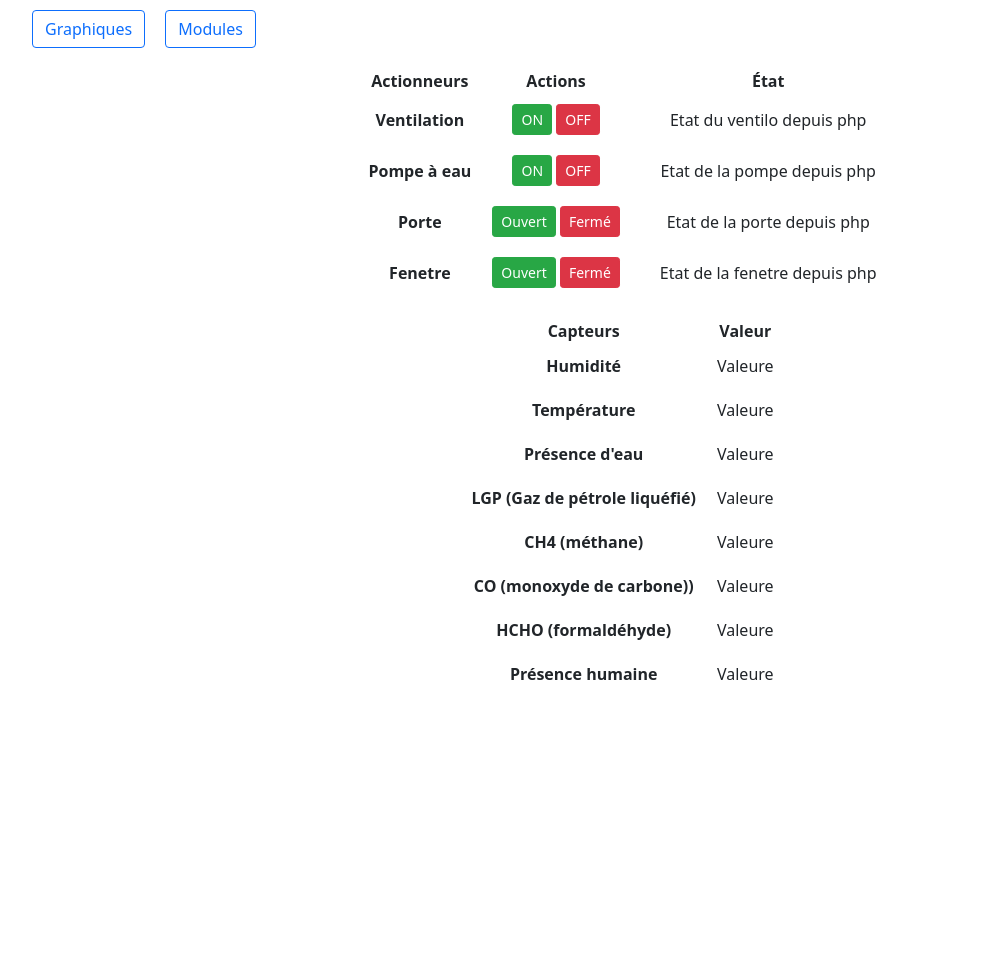
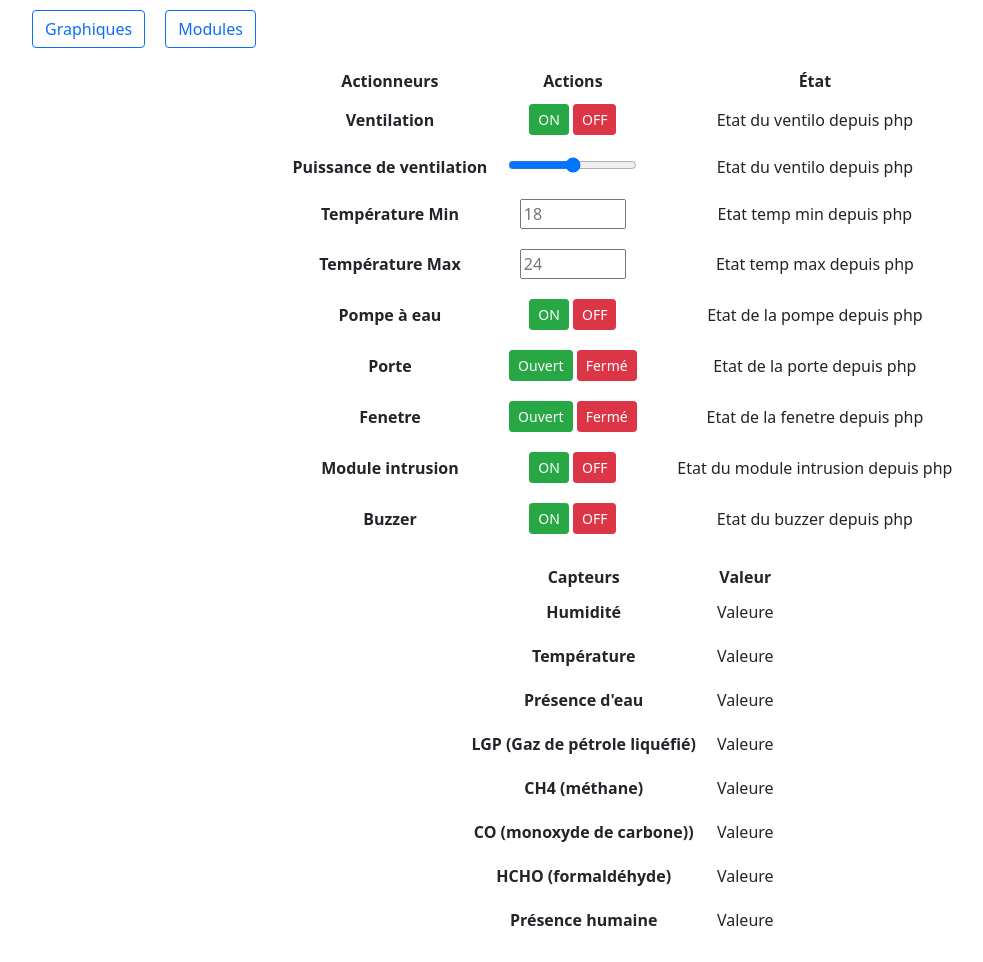
Before and after one commit to LaTortueVerte/Microb-IOT, a PHP site: page /main_page.php in a window 1280 px wide. Shown: the part 90-1052 px from the top of the page, without its empty margins (8-991 px from the left). Before the commit the page ends 770 px from the top, so only its background shows below. Run offline with PHP 8.4, Linux system fonts and the light colour scheme.

Commit message:
Ajout fonctionnalités du ventilateur

```diff
--- a/Web_interface/main_page.php
+++ b/Web_interface/main_page.php
@@ -40,6 +40,27 @@
                 <td>Etat du ventilo depuis php</td>
             </tr>
             <tr>
+                <th scope="row">Puissance de ventilation</th>
+                <td>
+                    <input type="range" id="ventilation" name="ventilation" min="0" max="100">
+                </td>
+                <td>Etat du ventilo depuis php</td>
+            </tr>
+            <tr>
+                <th scope="row">Température Min</th>
+                <td>
+                <input type="number" id="TempMin" name="TempMin" placeholder="18" step ="0.5" min="0" max="50">
+                </td>
+                <td>Etat temp min depuis php</td>
+            </tr>
+            <tr>
+                <th scope="row">Température Max</th>
+                <td>
+                <input type="number" id="TempMax" name="TempMax" placeholder="24" step ="0.5" min="0" max="50">
+                </td>
+                <td>Etat temp max depuis php</td>
+            </tr>
+            <tr>
                 <th scope="row">Pompe à eau</th>
                 <td>
                     <button type="button" class="btn btn-success btn-sm">ON</button>
@@ -62,6 +83,22 @@
                     <button type="button" class="btn btn-danger btn-sm">Fermé</button>
                 </td>
                 <td>Etat de la fenetre depuis php</td>
+            </tr>
+            <tr>
+                <th scope="row">Module intrusion</th>
+                <td>
+                    <button type="button" class="btn btn-success btn-sm">ON</button>
+                    <button type="button" class="btn btn-danger btn-sm">OFF</button>
+                </td>
+                <td>Etat du module intrusion depuis php</td>
+            </tr>
+            <tr>
+                <th scope="row">Buzzer</th>
+                <td>
+                    <button type="button" class="btn btn-success btn-sm">ON</button>
+                    <button type="button" class="btn btn-danger btn-sm">OFF</button>
+                </td>
+                <td>Etat du buzzer depuis php</td>
             </tr>
         </tbody>
     </table>
```
